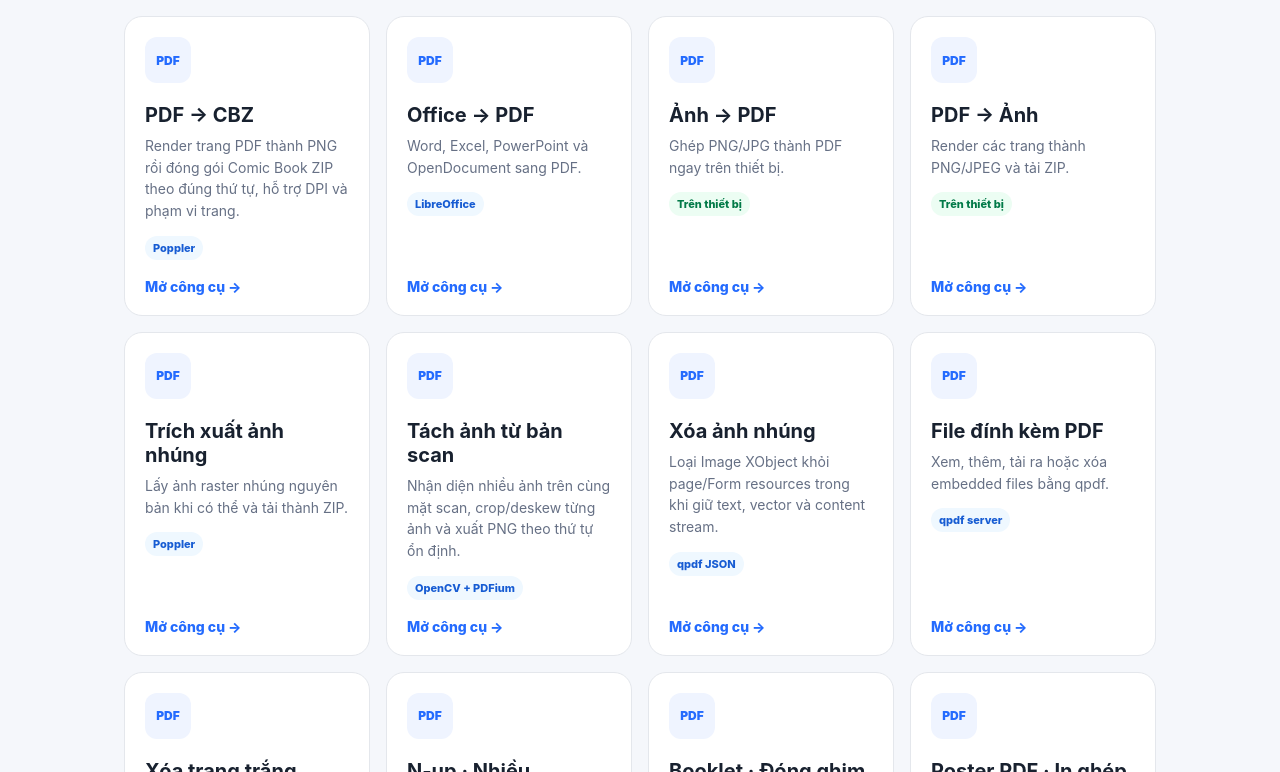
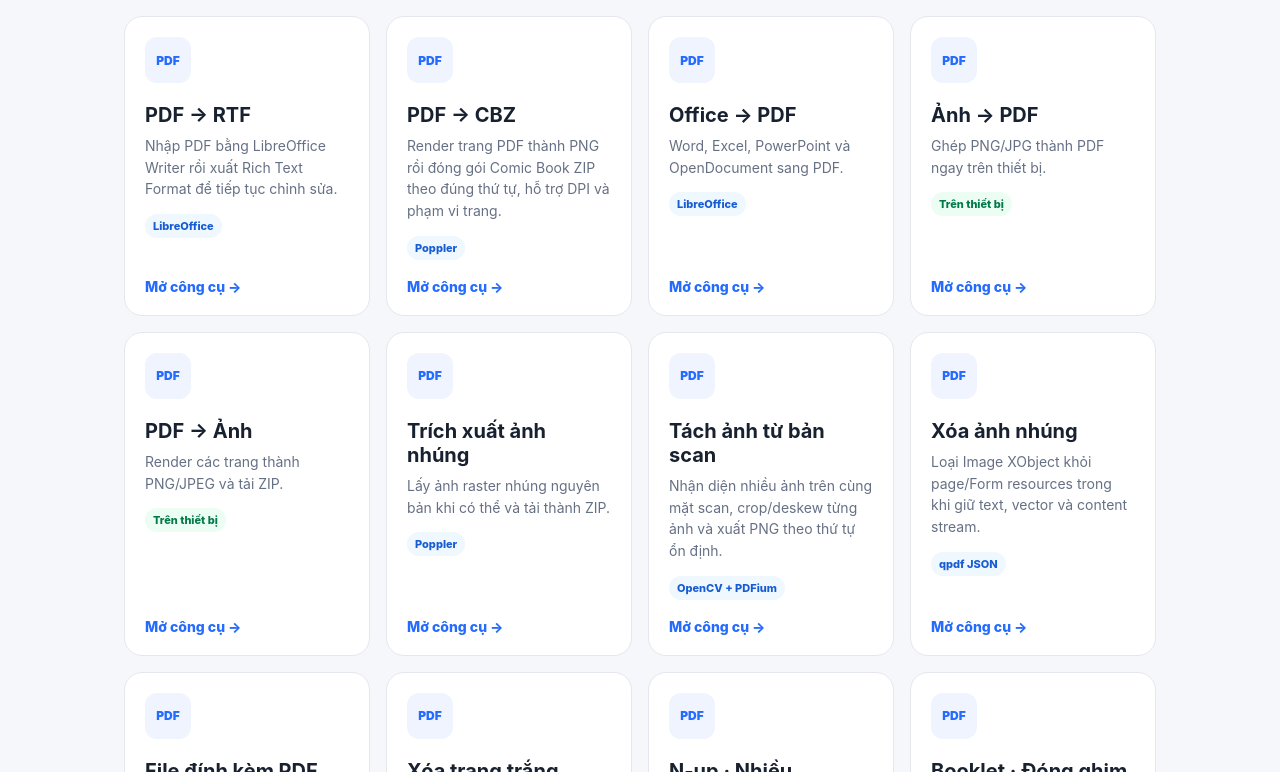
Before and after one commit to solyan842/SolYan-PDF, a Next.js app in the folder frontend/: page / in a window 1280 px wide. Shown: the part 1948-2720 px from the top of the page. Built offline with nearby package versions, Linux system fonts and the light colour scheme.

Commit message:
feat: expose PDF to RTF on dashboard

```diff
--- a/frontend/app/page.tsx
+++ b/frontend/app/page.tsx
@@ -15,6 +15,7 @@ const tools = [
   { href: '/pdf-to-text', title: 'PDF → Text', description: 'Trích xuất text layer thành TXT UTF-8 bằng Poppler, hỗ trợ phạm vi trang, mật khẩu và giữ bố cục.', local: false, badge: 'Poppler' },
   { href: '/pdf-to-markdown', title: 'PDF → Markdown', description: 'Nhận diện bố cục bằng PP-StructureV3 và xuất Markdown cho PDF scan hoặc tài liệu có cấu trúc.', local: false, badge: 'PP-StructureV3' },
   { href: '/pdf-to-xml', title: 'PDF → XML', description: 'Xuất text, font và tọa độ trang thành một file Poppler pdf2xml UTF-8, hỗ trợ phạm vi trang.', local: false, badge: 'Poppler' },
+  { href: '/pdf-to-rtf', title: 'PDF → RTF', description: 'Nhập PDF bằng LibreOffice Writer rồi xuất Rich Text Format để tiếp tục chỉnh sửa.', local: false, badge: 'LibreOffice' },
   { href: '/pdf-to-cbz', title: 'PDF → CBZ', description: 'Render trang PDF thành PNG rồi đóng gói Comic Book ZIP theo đúng thứ tự, hỗ trợ DPI và phạm vi trang.', local: false, badge: 'Poppler' },
   { href: '/office-to-pdf', title: 'Office → PDF', description: 'Word, Excel, PowerPoint và OpenDocument sang PDF.', local: false, badge: 'LibreOffice' },
   { href: '/images-to-pdf', title: 'Ảnh → PDF', description: 'Ghép PNG/JPG thành PDF ngay trên thiết bị.', local: true },
```
